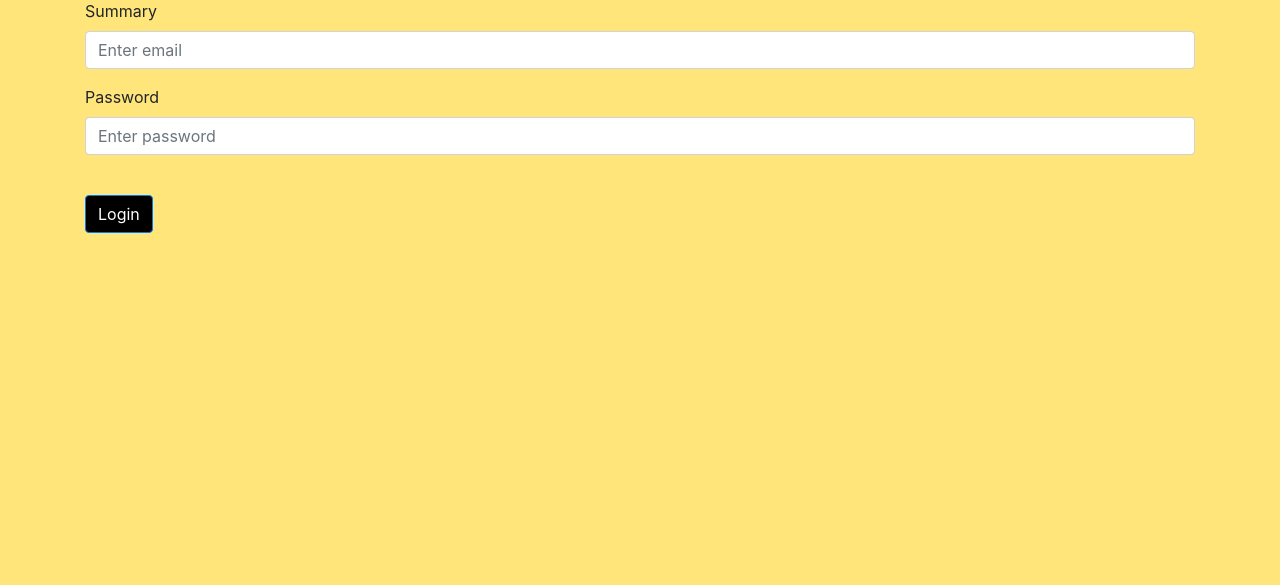
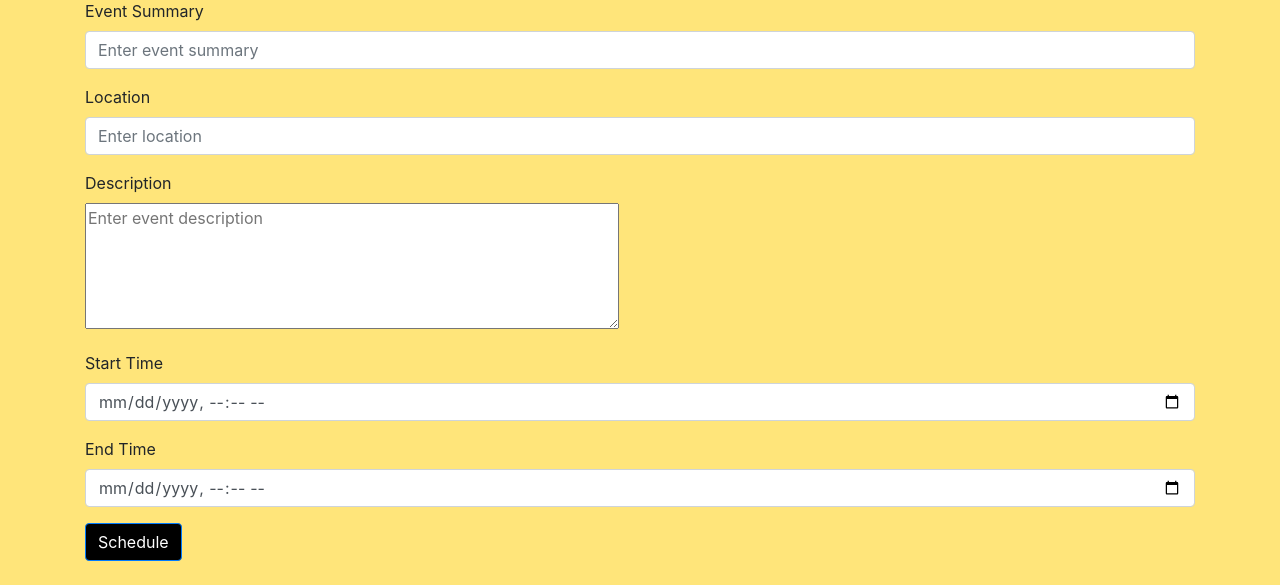
Before and after one commit to jitbon/BYXMemberApp, a Flask app: page /schedule in a window 1280 px wide. Shown: the part 713-1298 px from the top of the page. Before the commit the page ends 946 px from the top, so only its background shows below. Run offline with Flask 2, Linux system fonts and the light colour scheme; a user stored in the database is signed in; some libraries are stand-ins or nearby versions.

Commit message:
schedule stuff

```diff
--- a/website/templates/schedule.html
+++ b/website/templates/schedule.html
@@ -5,26 +5,49 @@
     <iframe src="https://calendar.google.com/calendar/embed?height=560&wkst=1&bgcolor=%23ffffff&ctz=America%2FChicago&showTitle=0&src=Y19hNjQzZDczajlldmw3b2w0cmdsbDY1dGxpc0Bncm91cC5jYWxlbmRhci5nb29nbGUuY29t&color=%23795548" style="border:solid 1px #777" width="800" height="560" frameborder="0" scrolling="no"></iframe>
     <form method="POST">
       <div class="form-group">
-        <label for="summary">Summary</label>
+        <label for="summary">Event Summary</label>
         <input
-          type="summary"
+          type="text"
           class="form-control"
-          id="email"
-          name="email"
-          placeholder="Enter email"
+          id="summary"
+          name="summary"
+          placeholder="Enter event summary"
         />
       </div>
       <div class="form-group">
-        <label for="password">Password</label>
+        <label for="location">Location</label>
         <input
-          type="password"
+          type="text"
           class="form-control"
-          id="password"
-          name="password"
-          placeholder="Enter password"
+          id="location"
+          name="location"
+          placeholder="Enter location"
         />
       </div>
-      <br />
-      <button id="submit" type="submit" class="btn btn-primary" style="background-color: black">Login</button>
+      <div class="form-group">
+        <label for="description">Description</label>
+        <br>
+        <textarea name="description" id="description" cols="50" rows="5" placeholder="Enter event description"></textarea>
+      </div>
+      <div class="form-group">
+        <label for="start time">Start Time</label>
+        <input
+          type="datetime-local"
+          class="form-control"
+          id="start time"
+          name="start time"
+        />
+      </div>
+      <div class="form-group">
+        <label for="end time">End Time</label>
+        <input
+          type="datetime-local"
+          class="form-control"
+          id="end time"
+          name="end time"
+        />
+      </div>
+      <button id="submit" type="submit" class="btn btn-primary" style="background-color: black">Schedule</button>
     </form>
+    <br>
     {% endblock %}
```
Also changed, not shown: quickstart.py (+0 -11 lines).
